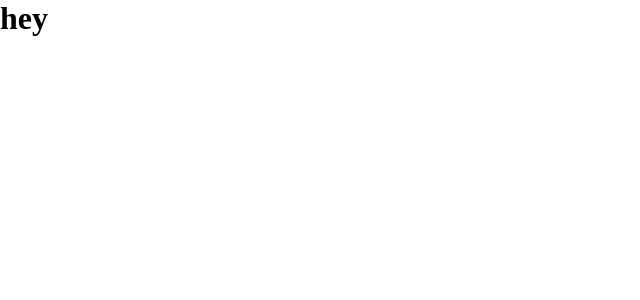
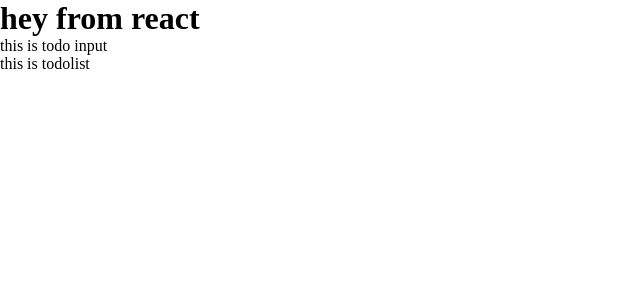
Before and after one commit to Mel1207/RJS---TodoList, a React (Create React App) app: page / in a window 1280 px wide. Shown: the top 300 px of the page, without its empty margins (0-640 px from the left). Built offline with nearby package versions, Linux system fonts and the light colour scheme.

Commit message:
added todo list, item and input

```diff
--- a/src/App.js
+++ b/src/App.js
@@ -1,11 +1,16 @@
-import './App.css';
+import React, { Component } from 'react'
+import './App.css'
+import TodoInput from './components/TodoInput'
+import TodoList from './components/TodoList'
 
-function App() {
-  return (
-    <>
-      <h1>hey</h1>
-    </>
-  );
+export default class App extends Component {
+  render() {
+    return (
+      <div>
+        <h1>hey from react</h1>
+        <TodoInput />
+        <TodoList />
+      </div>
+    )
+  }
 }
-
-export default App;
--- /dev/null
+++ b/src/components/TodoInput.js
@@ -0,0 +1,11 @@
+import React, { Component } from 'react'
+
+export default class TodoInput extends Component {
+    render() {
+        return (
+            <div>
+                this is todo input
+            </div>
+        )
+    }
+}
--- /dev/null
+++ b/src/components/TodoList.js
@@ -0,0 +1,11 @@
+import React, { Component } from 'react'
+
+export default class TodoList extends Component {
+    render() {
+        return (
+            <div>
+                this is todolist
+            </div>
+        )
+    }
+}
```
Also changed, not shown: src/components/TodoItem.js (added, +11 -0 lines).
